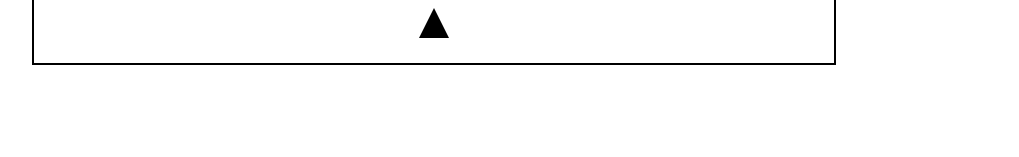
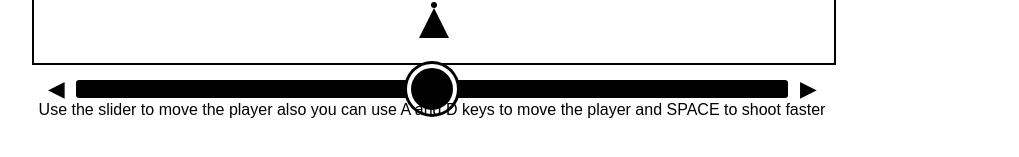
Before and after one commit to sheldon5006/Space_shooter_ng, an Angular app: page / in a window 1280 px wide. Both pictures are taken after a click on the button "PLAY". Shown: the part 559-716 px from the top of the page, without its empty margins (98-1117 px from the left). Built offline with nearby package versions, Linux system fonts and the light colour scheme; no server answers.

Commit message:
slider added

```diff
--- a/src/app/app.css
+++ b/src/app/app.css
@@ -47,3 +47,63 @@ button {
   cursor: pointer;
   font-family: Arial, sans-serif;
 }
+
+/* the track container */
+.slider-container {
+  width: 800px;
+  margin-top: 12px;
+  display: flex;
+  align-items: center;
+  justify-content: center;
+  gap: 10px;
+}
+
+/* left and right arrow labels */
+.slider-label {
+  font-size: 20px;
+  font-weight: bold;
+  color: black;
+  user-select: none;
+}
+
+/* the actual slider */
+.touch-slider {
+  -webkit-appearance: none;
+  appearance: none;
+  width: 700px;
+  height: 6px;
+  background: black;
+  border-radius: 3px;
+  outline: none;
+  cursor: pointer;
+}
+
+/* the draggable thumb - this is the joystick knob */
+.touch-slider::-webkit-slider-thumb {
+  -webkit-appearance: none;
+  appearance: none;
+  width: 50px;
+  height: 50px;
+  background: black;
+  border-radius: 50%;           /* makes it a circle */
+  border: 4px solid white;
+  box-shadow: 0 0 0 3px black;  /* outer ring effect */
+  cursor: grab;
+}
+
+/* when actively dragging */
+.touch-slider::-webkit-slider-thumb:active {
+  cursor: grabbing;
+  background: #333;
+}
+
+/* firefox support */
+.touch-slider::-moz-range-thumb {
+  width: 50px;
+  height: 50px;
+  background: black;
+  border-radius: 50%;
+  border: 4px solid white;
+  box-shadow: 0 0 0 3px black;
+  cursor: grab;
+}
--- a/src/app/app.html
+++ b/src/app/app.html
@@ -24,6 +24,22 @@
     <!-- Show canvas only when screen equals 'game' -->
     @if (screen === 'game') {
       <canvas #gameCanvas width="800" height="600"></canvas>
+
+       <!-- joystick style slider -->
+      <div class="slider-container">
+        <span class="slider-label">◀</span>
+        <input
+          type="range"
+          min="15"
+          max="785"
+          [value]="player_x"
+          (input)="onSliderMove($event)"
+          class="touch-slider"
+        />
+        <span class="slider-label">▶</span>
+      </div>
+
+      <label>Use the slider to move the player also you can use A and D keys to move the player and SPACE to shoot faster</label>
     }
 
     <!-- ======================== -->
--- a/src/app/app.ts
+++ b/src/app/app.ts
@@ -77,6 +77,11 @@ export class App implements OnInit {
   private keydownHandler!: (e: KeyboardEvent) => void;
   private keyupHandler!: (e: KeyboardEvent) => void;
 
+  // expose player x to the template for the slider
+  player_x = 400;
+  private autoFireInterval: any = null;
+
+
   // ============================
   // SECTION 2: SETUP
   // ============================
@@ -130,6 +135,7 @@ export class App implements OnInit {
       const canvas = this.canvasRef.nativeElement;
       this.ctx = canvas.getContext('2d')!;
       this.setupKeyboard();
+      this.startAutoFire();
       requestAnimationFrame((t) => this.gameLoop(t));
     }, 50);
   }
@@ -317,6 +323,7 @@ export class App implements OnInit {
   endGame() {
     this.gameRunning = false;  // stops the game loop
     this.removeKeyboard();     // stop listening to keys
+    this.stopAutoFire();
     this.screen = 'gameover';  // show game over screen
     this.cdr.detectChanges();
 
@@ -353,4 +360,34 @@ export class App implements OnInit {
   goToStart() {
     this.screen = 'start';
   }
+
+  // called every time the slider moves
+  onSliderMove(event: Event) {
+    const input = event.target as HTMLInputElement;
+    // move player to wherever the slider is
+    this.player.x = Number(input.value);
+    this.player_x = this.player.x;
+  }
+
+  // fires 3 bullets per second automatically
+startAutoFire() {
+  // clear any existing interval first
+  this.stopAutoFire();
+
+  // every 333ms = 3 times per second
+  this.autoFireInterval = setInterval(() => {
+    if (this.gameRunning) {
+      this.bullets.push({ x: this.player.x, y: this.player.y });
+    }
+  }, 333);
 }
+
+// stop auto fire when game ends
+stopAutoFire() {
+  if (this.autoFireInterval) {
+    clearInterval(this.autoFireInterval);
+    this.autoFireInterval = null;
+  }
+}
+
+}
```
